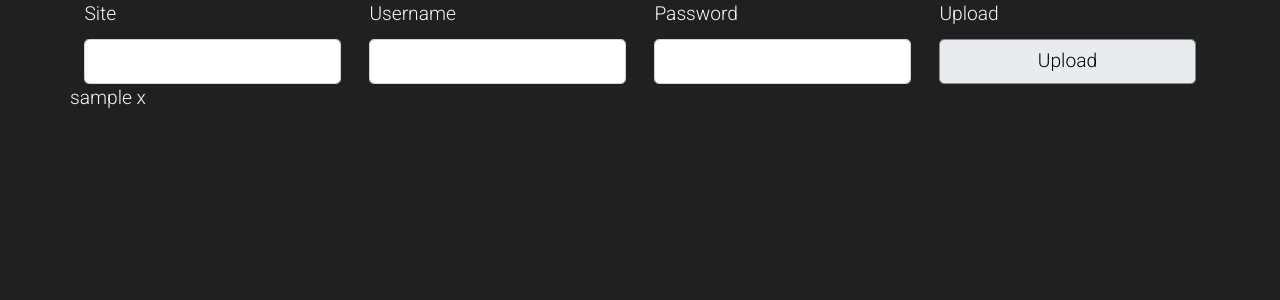
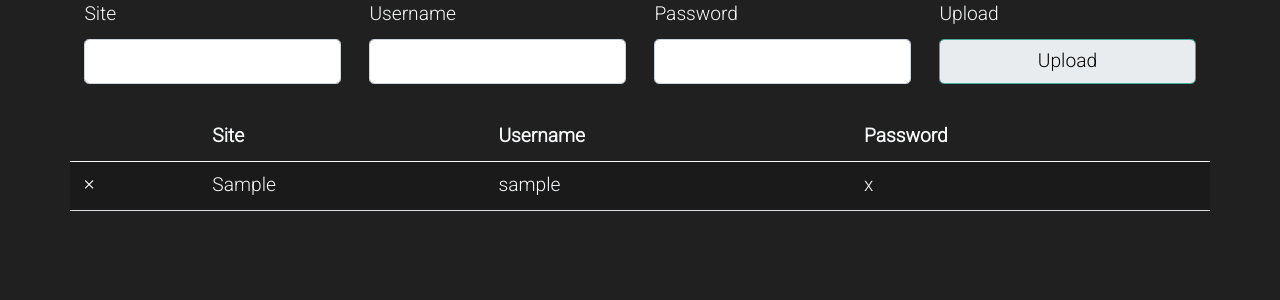
Before and after one commit to hiimjako/FlaskProject, a Flask app: page /password/ in a window 1280 px wide. Shown: the part 86-386 px from the top of the page. Run offline with Flask 2, Linux system fonts and the light colour scheme; a user stored in the database is signed in; tables that the repository leaves empty hold one stand-in row (values such as "Sample post"); parts of the project's set-up code (start-up, migrations or seed data) failed here and were passed over; some libraries are stand-ins or nearby versions.

Commit message:
[wip] password without crypto

```diff
--- a/OpenDrive/static/css/app.scss
+++ b/OpenDrive/static/css/app.scss
@@ -24,6 +24,11 @@ $navbar-dark-active-color: $primary;
 $navbar-dark-hover-color: $primary;
 $navbar-dark-toggler-border-color: $primary;
 
+// table
+// $table-color: #3b3a3a;
+$table-hover-color: $primary;
+$table-striped-bg-factor: 0.2;
+
 @import "./bootstrap-5.0.0/scss/bootstrap.scss";
 
 @import "custom/components/navbar";
--- a/OpenDrive/templates/drive/index.html
+++ b/OpenDrive/templates/drive/index.html
@@ -1,5 +1,4 @@
 {% extends 'layouts/base.html' %}
-{% import 'macros/form_macros.html' as f %}
 {% import 'macros/file_macro.html' as fi %}
 
 <!-- i can also use {{ csrf_token() }} for get token -->
--- a/OpenDrive/templates/password/index.html
+++ b/OpenDrive/templates/password/index.html
@@ -1,6 +1,4 @@
 {% extends 'layouts/base.html' %}
-{% import 'macros/form_macros.html' as f %}
-{% import 'macros/file_macro.html' as fi %}
 
 {% block content %}
 <div id="index-password">
@@ -24,10 +22,29 @@
       </div>
       {{ form.hidden_tag() }}
     </form>
-    <div class="row row-cols-1 row-cols-md-2 row-cols-lg-4">
-      {% for p in passwords %}
-      {{ p.username }} {{ p.password }}
-      {% endfor %}
+    <div class="row row-cols-1 justify-content-center mt-4">
+      <table class="table table-striped table-hover">
+        <thead>
+          <tr>
+            <th scope="col"></th>
+            <th scope="col">{{form.site.label}}</th>
+            <th scope="col">{{form.username.label}}</th>
+            <th scope="col">{{form.password.label}}</th>
+          </tr>
+        </thead>
+        <tbody>
+          {% for p in passwords %}
+          <tr>
+            <td scope="row">
+              <i class="bi bi-x" data-id={{ p.id }} title="delete"></i>
+            </td>
+            <td data-class="site">{{ p.site }}</td>
+            <td data-class="username">{{ p.username }}</td>
+            <td data-class="password">{{ p.password }}</td>
+          </tr>
+          {% endfor %}
+        </tbody>
+      </table>
     </div>
   </div>
 </div>
```
Also changed, not shown: OpenDrive/static/css/app.css, 1 other file.
